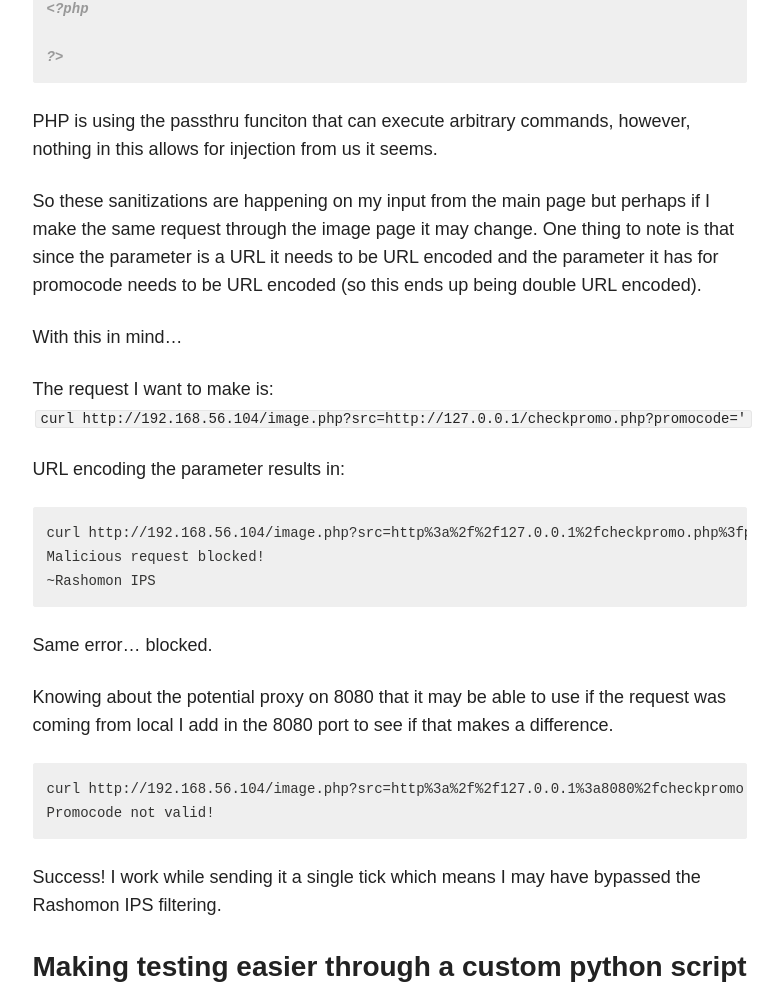
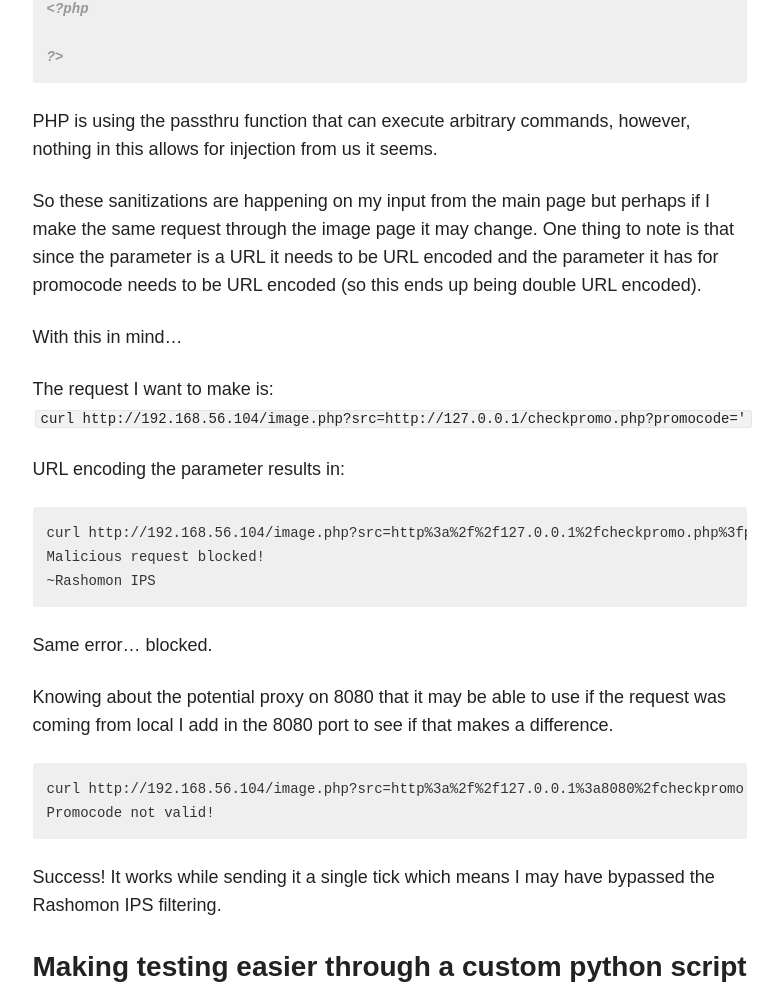
Before and after one commit to tdmathison/tdmathison.github.io, a Jekyll site: the page built from _posts/ctf/2017-07-28-6days-lab.md, in a window 1280 px wide and 1400 px high, scrolled down 6666 px. Shown: the part 149-1133 px from the top of the window, without its empty margins (347-1130 px from the left). Built offline with Jekyll 4.4.1, drawn with Linux system fonts in a browser that asks for light colours; nearby versions of some CDN libraries; comment, search, counter and statistics services are not loaded; some of the changed text lies outside the part shown.

Commit message:
fixing some typos

````diff
--- a/_posts/ctf/2017-07-28-6days-lab.md
+++ b/_posts/ctf/2017-07-28-6days-lab.md
@@ -215,7 +215,7 @@ Apply your promo code here: <input type="text" name="promocode">
 
 ?>
 ```
-PHP is using the passthru funciton that can execute arbitrary commands, however, nothing in this allows for injection from us it seems.
+PHP is using the passthru function that can execute arbitrary commands, however, nothing in this allows for injection from us it seems.
 
 So these sanitizations are happening on my input from the main page but perhaps if I make the same request through the image page it may change. One thing to note is that since the parameter is a URL it needs to be URL encoded and the parameter it has for promocode needs to be URL encoded (so this ends up being double URL encoded).
 
@@ -239,7 +239,7 @@ curl http://192.168.56.104/image.php?src=http%3a%2f%2f127.0.0.1%3a8080%2fcheckpr
 Promocode not valid!
 ```
 
-Success! I work while sending it a single tick which means I may have bypassed the Rashomon IPS filtering.
+Success! It works while sending it a single tick which means I may have bypassed the Rashomon IPS filtering.
 
 ## Making testing easier through a custom python script
 To make things easier to test since all this encoding needs to happen I wrote the below python code to assist in executing commands as I perform some trial and error SQL.
````
Also changed, not shown: other parts of _posts/ctf/2017-07-28-6days-lab.md (+2 -2 lines).
